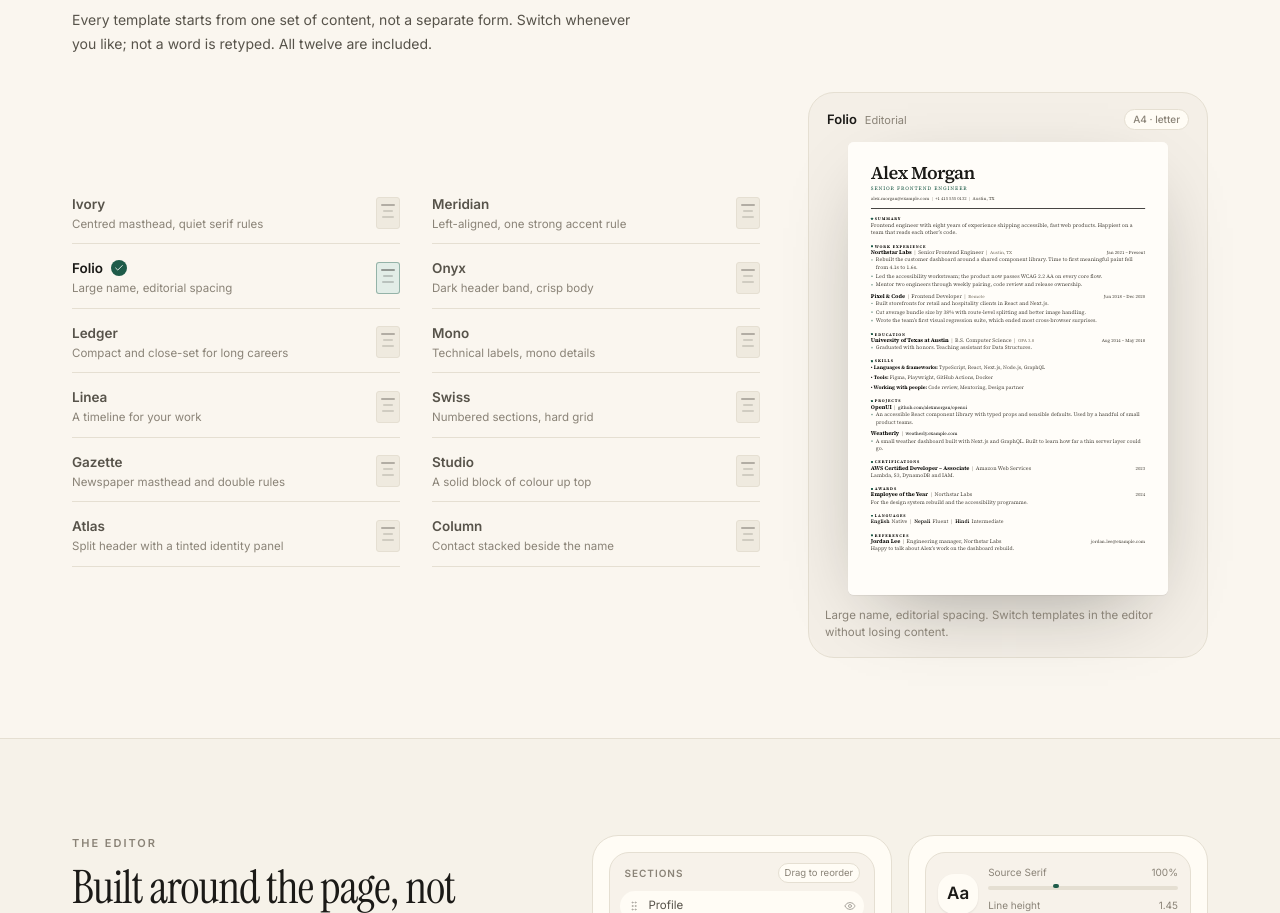
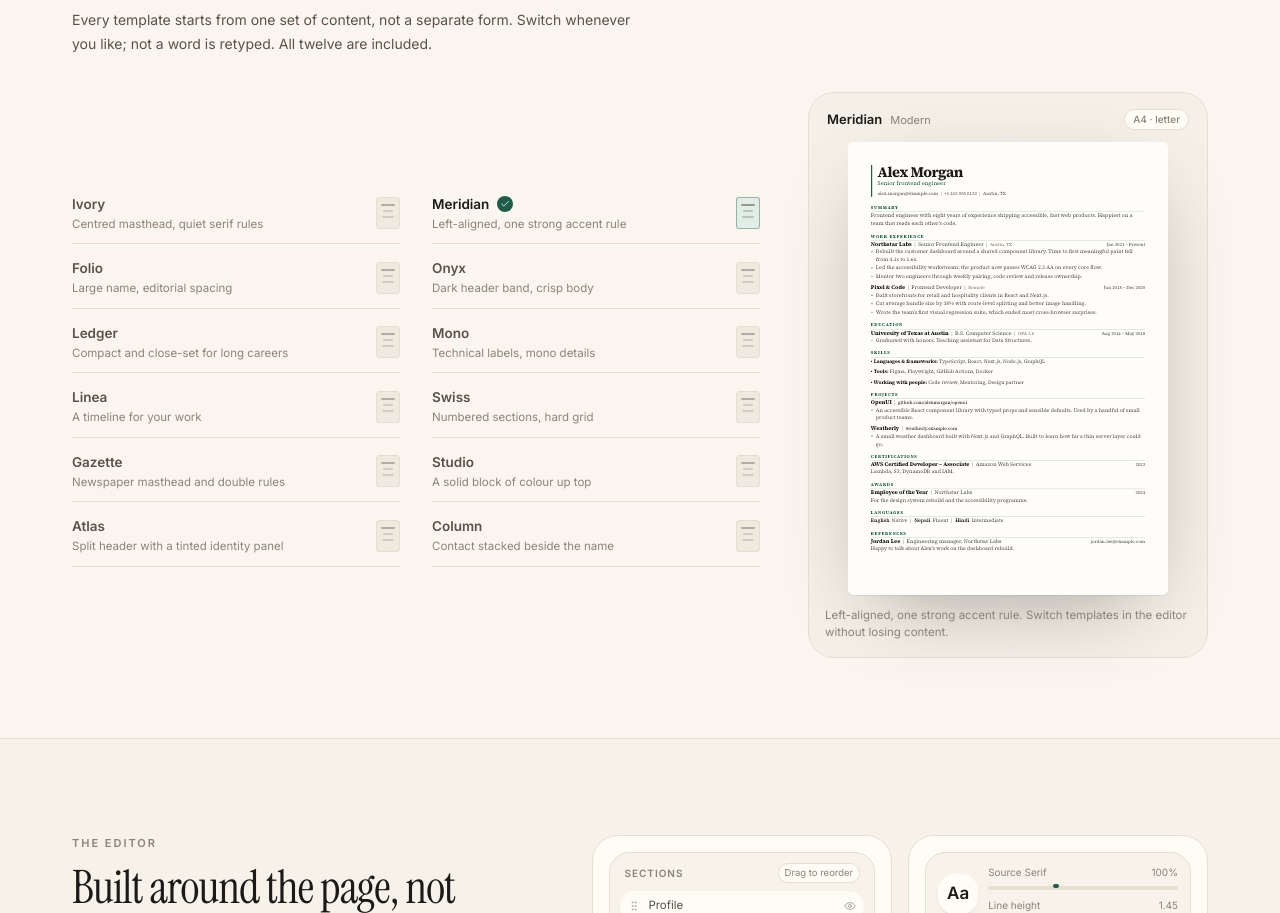
Before and after one commit to prajwl-dh/quick-resume-builder, a Next.js app: page / in a window 1280 px wide. Shown: the part 940-1853 px from the top of the page. Built offline with nearby package versions, Linux system fonts and the light colour scheme.

Commit message:
Set meridian as default resume theme

```diff
--- a/src/components/builder/dashboard/NewResumeDialog.tsx
+++ b/src/components/builder/dashboard/NewResumeDialog.tsx
@@ -16,9 +16,9 @@ import { v4 as uuidv4 } from 'uuid';
 import { LuArrowRight, LuFilePlus2 } from 'react-icons/lu';
 
 const STARTERS: { id: ResumeTemplate; name: string }[] = [
+  { id: 'meridian', name: 'Meridian' },
   { id: 'ivory', name: 'Ivory' },
   { id: 'folio', name: 'Folio' },
-  { id: 'meridian', name: 'Meridian' },
   { id: 'ledger', name: 'Ledger' },
 ];
 
@@ -33,7 +33,7 @@ export default function NewResumeDialog({
   const router = useRouter();
   const [name, setName] = useState('');
   const [role, setRole] = useState('');
-  const [template, setTemplate] = useState<ResumeTemplate>('ivory');
+  const [template, setTemplate] = useState<ResumeTemplate>('meridian');
 
   const ready = name.trim().length > 0 && role.trim().length > 0;
 
--- a/src/components/marketing/Hero.tsx
+++ b/src/components/marketing/Hero.tsx
@@ -11,9 +11,9 @@ import { useMemo, useState } from 'react';
 import { LuArrowRight, LuCheck } from 'react-icons/lu';
 
 const templates: { id: ResumeTemplate; name: string }[] = [
+  { id: 'meridian', name: 'Meridian' },
   { id: 'ivory', name: 'Ivory' },
   { id: 'folio', name: 'Folio' },
-  { id: 'meridian', name: 'Meridian' },
   { id: 'ledger', name: 'Ledger' },
 ];
 
@@ -36,7 +36,7 @@ export default function Hero({
   onBrowseTemplates?: () => void;
 }) {
   const base = useMemo(() => createExampleResume(), []);
-  const [template, setTemplate] = useState<ResumeTemplate>('folio');
+  const [template, setTemplate] = useState<ResumeTemplate>('meridian');
   const [color, setColor] = useState('#1E5B49');
   const [font, setFont] = useState<ResumeFont>('source');
 
--- a/src/components/marketing/TemplateShowcase.tsx
+++ b/src/components/marketing/TemplateShowcase.tsx
@@ -14,7 +14,7 @@ export default function TemplateShowcase({
   sectionRef?: Ref<HTMLElement>;
 }) {
   const base = useMemo(() => createExampleResume(), []);
-  const [selected, setSelected] = useState<ResumeTemplate>('folio');
+  const [selected, setSelected] = useState<ResumeTemplate>('meridian');
   const template = TEMPLATES.find((item) => item.id === selected) ?? TEMPLATES[0];
 
   const resume = useMemo(
--- a/src/lib/resumeDesign.ts
+++ b/src/lib/resumeDesign.ts
@@ -131,7 +131,7 @@ export const COLORS: ColorOption[] = COLOR_GROUPS.flatMap((group) => group.color
 export const FALLBACK_COLOR = '#1E5B49';
 
 export const DEFAULT_THEME: Required<Omit<ResumeTheme, 'onePage'>> & { onePage: boolean } = {
-  template: 'ivory',
+  template: 'meridian',
   color: FALLBACK_COLOR,
   font: 'inter',
   onePage: true,
```
